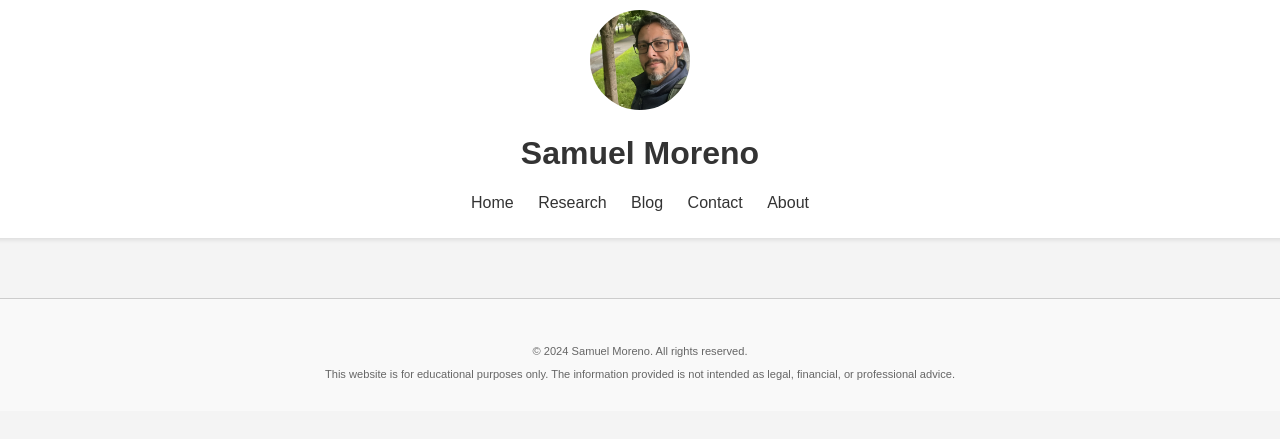
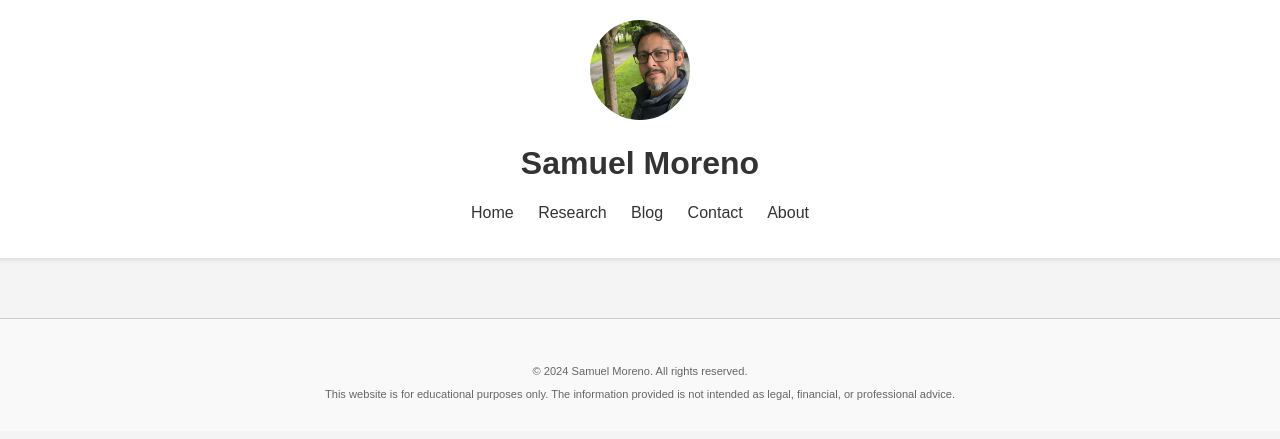
Before and after one commit to GregSom-MSc/GregSom-MSc.github.io, a Jekyll site: the page built from home.md, in a window 1280 px wide. Shown: the top 439 px of the page. Built offline with Jekyll 4.4.1, drawn with Linux system fonts in a browser that asks for light colours.

Commit message:
padding percentage

```diff
--- a/_layouts/default.html
+++ b/_layouts/default.html
@@ -8,7 +8,9 @@
     <link rel="icon" type="image/x-icon" href="{{ '/assets/Images/favicon.ico' | relative_url }}">
 </head>
 <body>
+
     <header class="site-header">
+
         <div class="header-background"></div>
         <div class="profile-container">
             <img src="{{ '/assets/Images/yopo2024.jpg' | relative_url }}" alt="Samuel Moreno" class="profile-picture">
--- a/assets/css/style.css
+++ b/assets/css/style.css
@@ -11,7 +11,7 @@
 
 header {
     background-color: #fff;
-    padding: 10px;
+    padding: 20px 10%;
     width: 100%;
     box-shadow: 0 2px 4px rgba(0, 0, 0, 0.1);
     text-align: center;
```
